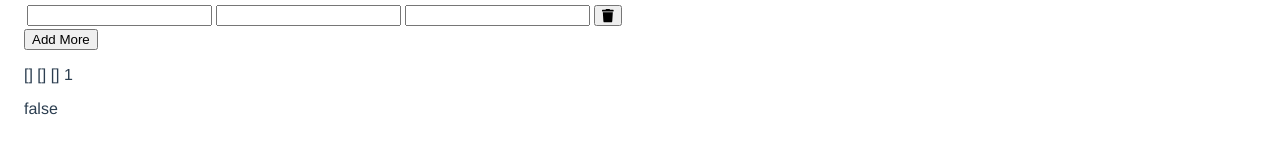
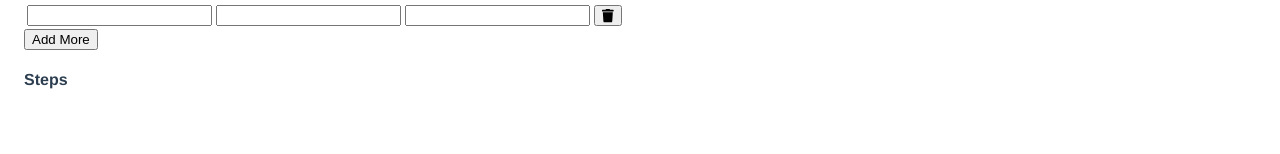
Before and after one commit to satoskit/about_satoskit, a Vue app: page /Recipes/NewRecipe in a window 1280 px wide. Shown: the part 438-592 px from the top of the page. Built offline with nearby package versions, Linux system fonts and the light colour scheme.

Commit message:
added variables for the next function

```diff
--- a/src/pages/NewRecipe.vue
+++ b/src/pages/NewRecipe.vue
@@ -37,12 +37,7 @@
         </tr>
     </table>
         <button @click="addClicked">Add More</button>
-        <p>{{ingredientNames}}
-        {{ingredientAmount}}
-        {{ingredientUnit}}
-        {{totalIngredients}}</p>
-        {{amountEntered}}
-
+    <h4>{{steps}}</h4>
 </div>
 </template>
 
@@ -59,6 +54,9 @@ export default {
             ingredientAmount: [],
             ingredientUnit: [],
             amountEntered: false,
+
+            steps: 'Steps',
+            totalSteps: 1,
         }
     },
     methods: {
```
